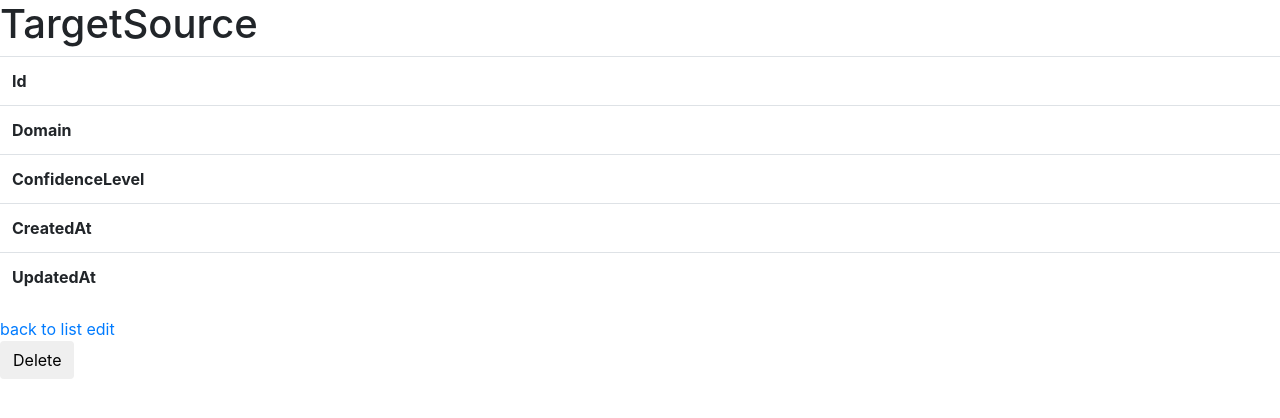
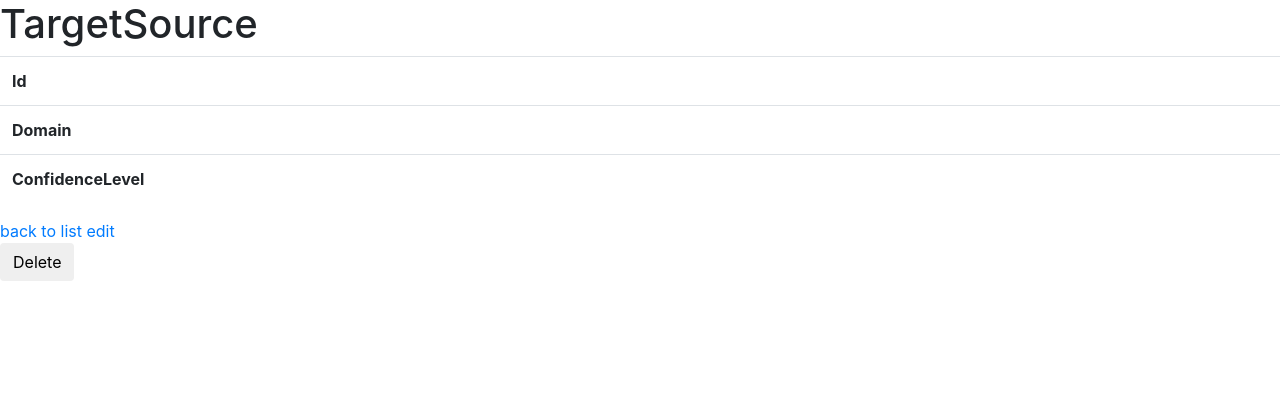
Before and after one commit to Backins/hackathon-fakenews, a Symfony app: template templates/target_source/show.html.twig in a window 1280 px wide. Shown: the top 418 px of the page. Run offline with Twig, Linux system fonts and the light colour scheme; the template is opened without the code that fills it, so the values that code supplies are empty; some libraries are stand-ins or nearby versions.

Commit message:
CRUD TargetSource

```diff
--- a/src/DataFixtures/TargetSourceFixtures.php
+++ b/src/DataFixtures/TargetSourceFixtures.php
@@ -27,7 +27,7 @@ class TargetSourceFixtures extends Fixture
             ],
             [
                 'confidenceLevel' => 4,
-                'domain' => 'lefigaro.fr'
+                'domain' => 'leparisien.fr'
             ],
             [
                 'confidenceLevel' => 4,
--- a/src/Entity/TargetSource.php
+++ b/src/Entity/TargetSource.php
@@ -6,7 +6,7 @@ use Doctrine\ORM\Mapping as ORM;
 use App\Entity\Traits\TimestampableTrait;
 
 /**
- * @ORM\Entity(repositoryClass="App\Repository\TargetSource")
+ * @ORM\Entity(repositoryClass="App\Repository\TargetSourceRepository")
  */
 class TargetSource
 {
--- a/templates/target_source/show.html.twig
+++ b/templates/target_source/show.html.twig
@@ -19,14 +19,6 @@
                 <th>ConfidenceLevel</th>
                 <td>{{ target_source.confidenceLevel }}</td>
             </tr>
-            <tr>
-                <th>CreatedAt</th>
-                <td>{{ target_source.createdAt ? target_source.createdAt|date('Y-m-d H:i:s') : '' }}</td>
-            </tr>
-            <tr>
-                <th>UpdatedAt</th>
-                <td>{{ target_source.updatedAt ? target_source.updatedAt|date('Y-m-d H:i:s') : '' }}</td>
-            </tr>
         </tbody>
     </table>
 
```
Also changed, not shown: 1 other file.
